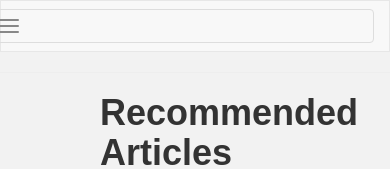
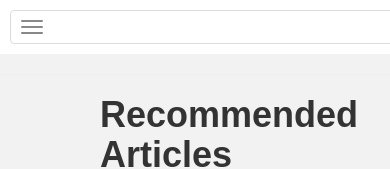
Before and after one commit to premnath10435/globecash, a React (Create React App) app: page /globecash/help in a window 390 px wide. Shown: the top 169 px of the page. Built offline with nearby package versions, Linux system fonts and the light colour scheme.

Commit message:
Update style.css

```diff
--- a/src/reactproj/style.css
+++ b/src/reactproj/style.css
@@ -299,3 +299,69 @@ button:hover{
 }
 
 }
+================================================
+
+
+/* NAVBAR */
+
+.navbar {
+    margin-bottom: 0;
+}
+
+.navbar-default {
+    background-color: white;
+    border: none;
+    border-radius: 0;
+}
+
+.navbar-default .navbar-nav > li > a {
+    color: #111;
+    font-size: 16px;
+    padding: 20px 18px;
+}
+
+.navbar-default .navbar-nav > li > a:hover {
+    color: #142c8e;
+    background-color: transparent;
+}
+
+
+/* MOBILE */
+
+@media (max-width: 767px) {
+
+    .navbar {
+        min-height: 52px;
+    }
+
+    .navbar-header {
+        min-height: 52px;
+    }
+
+    .navbar-toggle {
+        float: left;
+        margin-left: 10px;
+        margin-top: 10px;
+        margin-bottom: 10px;
+    }
+
+    .navbar-collapse {
+        border-top: 1px solid #ddd;
+        box-shadow: none;
+    }
+
+    .navbar-nav {
+        margin-top: 0;
+        margin-bottom: 0;
+    }
+
+    .navbar-nav > li {
+        width: 100%;
+    }
+
+    .navbar-nav > li > a {
+        padding: 14px 15px !important;
+        border-bottom: 1px solid #eee;
+    }
+
+}
```
